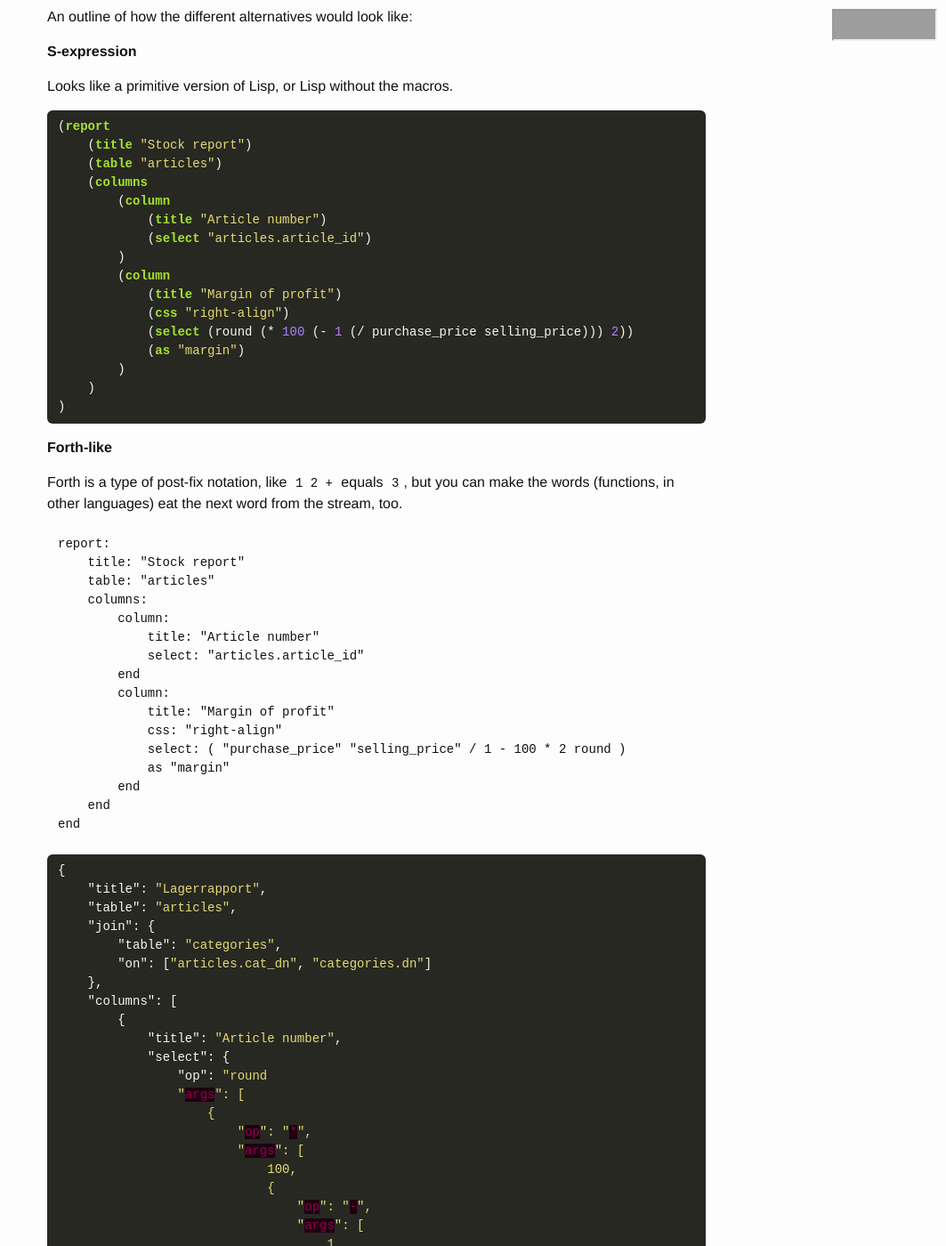
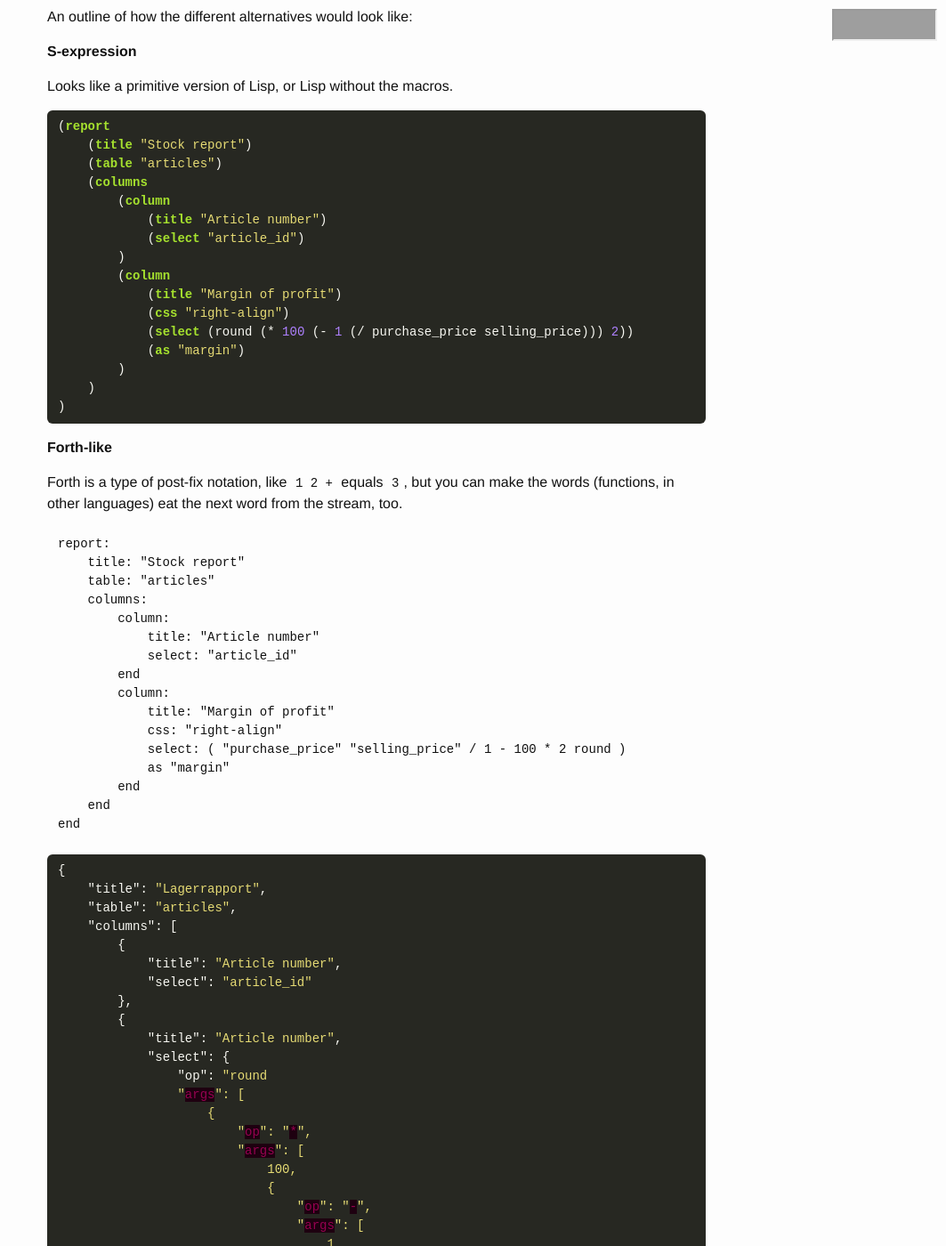
Before and after one commit to olleharstedt/olleharstedt.github.io, a Jekyll site: the page built from _posts/2024-05-25-report-generating-domain-specific-language-php.markdown, in a window 1280 px wide and 1400 px high, scrolled down 889 px. Shown: the whole window at 89% size, without its empty margins (217-1280 px from the left). Built offline with Jekyll 4.4.1, drawn with Linux system fonts in a browser that asks for light colours; nearby versions of some CDN libraries; some of the changed text lies outside the part shown; grey boxes are pictures that could not be loaded.

Commit message:
WIP write

````diff
--- a/_posts/2024-05-25-report-generating-domain-specific-language-php.markdown
+++ b/_posts/2024-05-25-report-generating-domain-specific-language-php.markdown
@@ -44,7 +44,7 @@
     (columns
         (column
             (title "Article number")
-            (select "articles.article_id")
+            (select "article_id")
         )
         (column
             (title "Margin of profit")
@@ -67,7 +67,7 @@
     columns:
         column:
             title: "Article number"
-            select: "articles.article_id"
+            select: "article_id"
         end
         column:
             title: "Margin of profit"
@@ -83,11 +83,11 @@
 {
     "title": "Lagerrapport",
     "table": "articles",
-    "join": {
-        "table": "categories",
-        "on": ["articles.cat_dn", "categories.dn"]
-    },
     "columns": [
+        {
+            "title": "Article number",
+            "select": "article_id"
+        },
         {
             "title": "Article number",
             "select": {
@@ -117,6 +117,6 @@
 }
 ```
 
-You easily see that the JSON format works excellt for structured data, does not scale well for logical expressions (unless you want to write expressions as a string, in which case you need another lexer/parser anyway).
+You easily see that the JSON format works excellt for structured data, but does not scale well for logical expressions (unless you want to write expressions as a string, in which case you need another lexer/parser anyway).
 
 The Forth-like is tempting, but I think the post-fix notation is just too confusing for any non-technical (and technical...) person.
````
